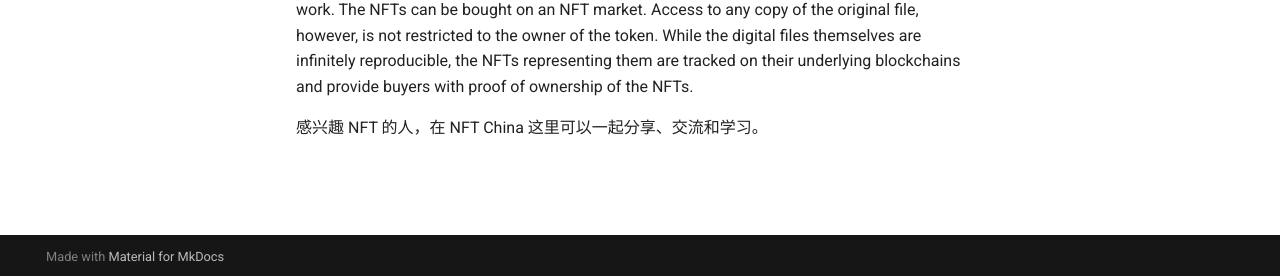
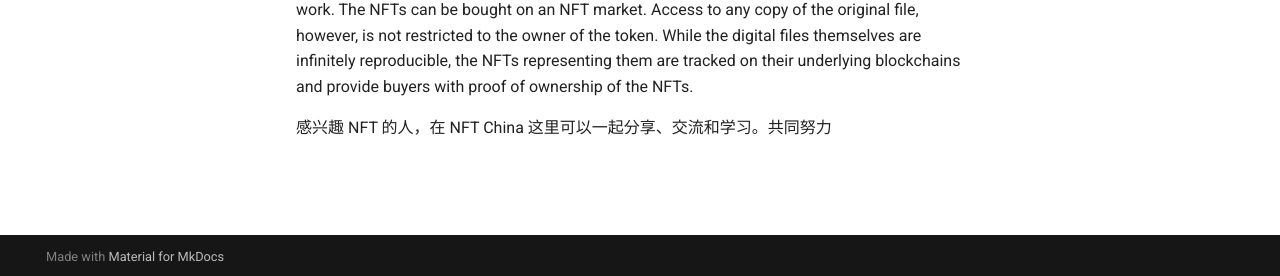
Before and after one commit to painterg/nftchina, an MkDocs documentation site: the page built from docs/index.md, in a window 1280 px wide. Shown: the part 621-897 px from the top of the page. Built offline with MkDocs 1.6.1 and Material for MkDocs 9.7.7, drawn with Linux system fonts in a browser that asks for light colours.

Commit message:
Update index.md
test

```diff
--- a/docs/index.md
+++ b/docs/index.md
@@ -12,4 +12,4 @@ NFT到底是什么呢？以下解释来自《邵恒头条》：
 
 A non-fungible token (NFT) is a unit of data on a digital ledger called a blockchain, where each NFT can represent a unique digital item, and thus they are not interchangeable.[1] NFTs can represent digital files such as art, audio, videos, items in video games and other forms of creative work. The NFTs can be bought on an NFT market. Access to any copy of the original file, however, is not restricted to the owner of the token. While the digital files themselves are infinitely reproducible, the NFTs representing them are tracked on their underlying blockchains and provide buyers with proof of ownership of the NFTs.
 
-感兴趣 NFT 的人，在 NFT China 这里可以一起分享、交流和学习。
+感兴趣 NFT 的人，在 NFT China 这里可以一起分享、交流和学习。共同努力
```
